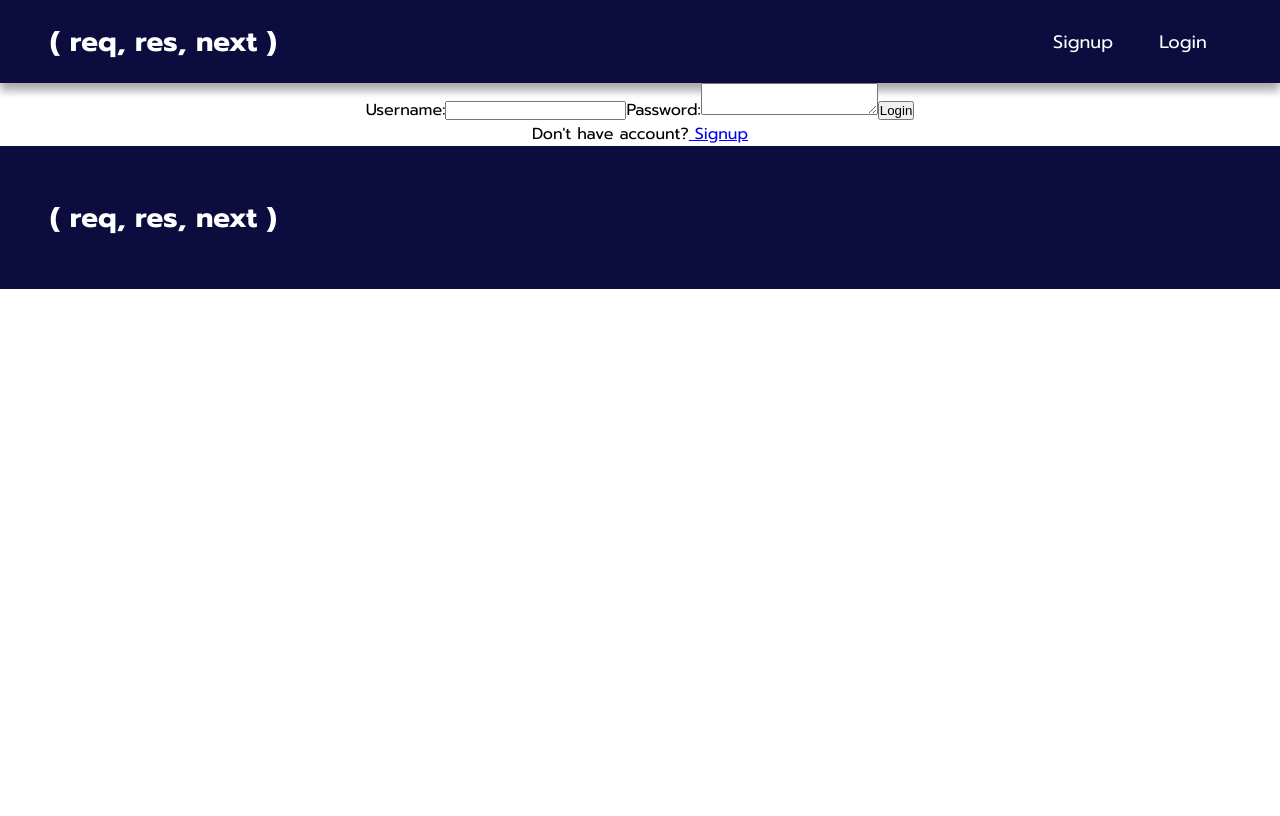
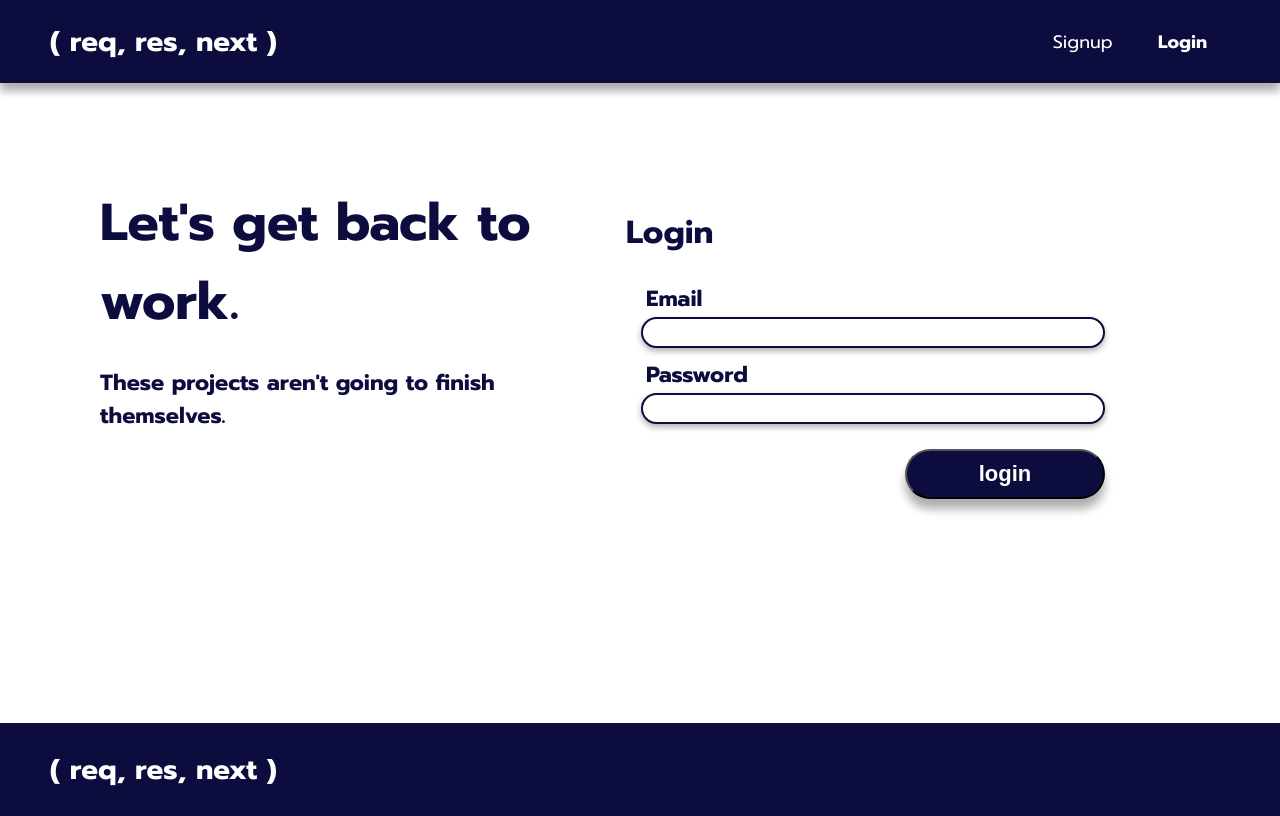
Before and after one commit to justlask/reqresnext, a React (Create React App) app in the folder client/: page /login in a window 1280 px wide. Built offline with nearby package versions, Linux system fonts and the light colour scheme; no server answers.

Commit message:
signup works

```diff
--- a/client/src/App.css
+++ b/client/src/App.css
@@ -43,13 +43,15 @@ header {
   justify-content: space-around;
 }
 
-#herotext h1 {
+#herotext h1,
+.signup div h1 {
   font-size: 52px;
   text-align: left;
   padding-bottom: 25px;
 }
 
-#herotext p {
+#herotext p,
+.signup div p {
   font-size: 22px;
   text-align: left;
   padding-bottom: 50px;
@@ -166,7 +168,69 @@ nav {
 
 footer {
   background-color: #0C0C3E;
-  padding: 50px;
+  padding: 25px 50px;
   color: white;
   text-align: left;
 }
+
+.is-active {
+  font-weight: bold;
+}
+
+.signup {
+  min-height: 55vh;
+  display: flex;
+  padding: 100px;
+  color: #0C0C3E;
+  justify-content: space-around;
+}
+
+.signup div {
+  text-align: left;
+  width: 50vw;
+}
+
+.signupform {
+  display: flex;
+  flex-direction: column;
+  text-align: left;
+  width: 40vw;
+  padding: 25px 75px;
+}
+
+.signupform label {
+  text-align: left;
+  color: #0C0C3E;
+  font-weight: bold;
+  margin-left: 20px;
+  margin-bottom: 2px;
+  font-size: 22px;
+}
+
+.signupform h1 {
+  padding-bottom: 25px;
+}
+
+.signupform input {
+  border: 2px solid #0C0C3E;
+  box-shadow: 0px 3px 6px rgba(8, 8, 8, 0.33);
+  width: 35vw;
+  border-radius: 32px;
+  padding: 6px;
+  margin-left: 15px;
+  margin-bottom: 10px;
+}
+
+.signupbtn {
+  background-color: #0C0C3E;
+  justify-self: right;
+  align-self: flex-end;
+  color: white;
+  font-size: 22px;
+  font-weight: bold;
+  width: 200px;
+  margin-top: 15px;
+  padding: 10px 20px;
+  border-radius: 32px;
+  box-shadow: 0px 10px 10px rgba(8, 8, 8, 0.33);
+}
--- a/client/src/components/Button.jsx
+++ b/client/src/components/Button.jsx
@@ -7,9 +7,7 @@ export default class Button extends Component {
 
   render() {
     return (
-      <div>
-        <button className={this.props.style} onClick={this.props.onClick}>{this.props.title}</button>
-      </div>
+        <button className={this.props.className} onClick={this.props.onClick}>{this.props.title}</button>
     )
   }
 }
--- a/client/src/components/Navbar.jsx
+++ b/client/src/components/Navbar.jsx
@@ -1,16 +1,16 @@
 import React, { Component } from 'react'
-import { Link } from 'react-router-dom'
+import { Link, NavLink } from 'react-router-dom'
 
 export default class Navbar extends Component {
   render() {
     return (
       <header>
         <div id="name">
-          <Link to="/"><p>( req, res, next )</p></Link>
+          <NavLink to="/"><p>( req, res, next )</p></NavLink>
         </div>
         <nav>
-          <Link title="Signup" to="/signup">Signup</Link>
-          <Link title="Login" to="/login">Login</Link>
+          <NavLink activeClassName='is-active' title="Signup" to="/signup">Signup</NavLink>
+          <NavLink activeClassName='is-active' title="Login" to="/login">Login</NavLink>
         </nav>
       </header>
     )
--- a/client/src/components/auth/AuthService.jsx
+++ b/client/src/components/auth/AuthService.jsx
@@ -9,8 +9,8 @@ class AuthService {
     this.service = service;
   }
 
-  signup = (username, password) => {
-    return this.service.post('/auth/signup', {username, password})
+  signup = (name, email, password) => {
+    return this.service.post('/auth/signup', {name, email, password})
     .then(response => response.data)
   }
 
@@ -19,8 +19,8 @@ class AuthService {
     .then(response => response.data)
   }
 
-  login = (username, password) => {
-    return this.service.post('/auth/login', {username, password})
+  login = (email, password) => {
+    return this.service.post('/auth/login', {email, password})
     .then(response => response.data)
   }
 
--- a/client/src/components/auth/Login.jsx
+++ b/client/src/components/auth/Login.jsx
@@ -1,21 +1,22 @@
 import React, { Component } from 'react';
 import AuthService from './AuthService';
 import { Link } from 'react-router-dom';
+import Button from '../Button'
 
 class Login extends Component {
   constructor(props){
     super(props);
-    this.state = { username: '', password: '' };
+    this.state = { email: '', password: '' };
     this.service = new AuthService();
   }
 
   handleFormSubmit = (event) => {
     event.preventDefault();
-    const username = this.state.username;
+    const email = this.state.email;
     const password = this.state.password;
-    this.service.login(username, password)
+    this.service.login(email, password)
     .then( response => {
-        this.setState({ username: "", password: "" });
+        this.setState({ email: "", password: "" });
         this.props.getUser(response)
     })
     .catch( error => console.log(error) )
@@ -28,19 +29,22 @@ class Login extends Component {
 
   render(){
     return(
-      <div>
-        <form onSubmit={this.handleFormSubmit}>
-          <label>Username:</label>
-          <input type="text" name="username" value={this.state.username} onChange={ e => this.handleChange(e)}/>
-          <label>Password:</label>
-          <textarea name="password" value={this.state.password} onChange={ e => this.handleChange(e)} />
+      <main className="signup">
+        <div>
+          <h1>Let's get back to work.</h1>
+          <p>These projects aren't going to finish themselves.</p>
+        </div>
+        <form className="signupform">
+          <h1>Login</h1>
+          <label>Email</label>
+          <input type="text" name="email" value={this.state.email} onChange={ e => this.handleChange(e)}/>
+          <label>Password</label>
+          <input type="password" name="password" value={this.state.password} onChange={ e => this.handleChange(e)} />
 
-          <input type="submit" value="Login" />
+          {/* <input type="submit" value="Login" /> */}
+          <Button title="login" className="signupbtn" onClick={(e) => this.handleFormSubmit()}/>
         </form>
-        <p>Don't have account?
-            <Link to={"/signup"}> Signup</Link>
-        </p>
-      </div>
+      </main>
     )
   }
 }
--- a/client/src/components/auth/Signup.jsx
+++ b/client/src/components/auth/Signup.jsx
@@ -2,24 +2,27 @@
 import React, { Component } from 'react';
 import AuthService from './AuthService';
 import { Link } from 'react-router-dom';
+import Button from '../Button'
 
 class Signup extends Component {
   constructor(props){
     super(props);
-    this.state = { username: '', password: '' };
+    this.state = { name: '', email: '', password: '' };
     this.service = new AuthService();
   }
 
   // handleChange() and handleSubmit() will be added here
   handleFormSubmit = (event) => {
     event.preventDefault();
-    const username = this.state.username;
-    const password = this.state.password;
+    const name = this.state.name;
+    const email = this.state.email;
+    const password = this.state.password
 
-    this.service.signup(username, password)
+    this.service.signup(name, email, password)
     .then( response => {
         this.setState({
-            username: "",
+            name: "",
+            email: "",
             password: "",
         });
         this.props.getUser(response)
@@ -28,6 +31,7 @@ class Signup extends Component {
   }
 
   handleChange = (event) => {
+    console.log(this.state)
     const {name, value} = event.target;
     this.setState({[name]: value});
   }
@@ -35,22 +39,23 @@ class Signup extends Component {
   render(){
     return(
       // more code will be added here
-      <div>
-      <form onSubmit={this.handleFormSubmit}>
-        <label>Username:</label>
-        <input type="text" name="username" value={this.state.username} onChange={ e => this.handleChange(e)}/>
-
-        <label>Password:</label>
-        <textarea name="password" value={this.state.password} onChange={ e => this.handleChange(e)} />
-
-        <input type="submit" value="Signup" />
-      </form>
-
-      <p>Already have account?
-          <Link to={"/"}> Login</Link>
-      </p>
-
-    </div>
+      <main className="signup">
+        <div>
+          <h1>Let's get started.</h1>
+          <p>These projects aren't going to start and organize themselves.</p>
+        </div>
+        <form className="signupform">
+          <h1>Signup</h1>
+          <label>Name</label>
+          <input type="text" name="name" value={this.state.name} onChange={ e => this.handleChange(e)}/>
+          <label>Email</label>
+          <input type="text" name="email" value={this.state.email} onChange={ e => this.handleChange(e)}/>
+          <label>Password</label>
+          <input type="password" name="password" value={this.state.password} onChange={ e => this.handleChange(e)} />
+          <Button title="join" className="signupbtn" onClick={this.handleFormSubmit}/>
+          {/* <input type="submit" className="signupbtn" value="Signup" /> */}
+        </form>
+    </main>
     )
   }
 }
```
Also changed, not shown: 2 other files (tests, documents, lock files or other folders).
